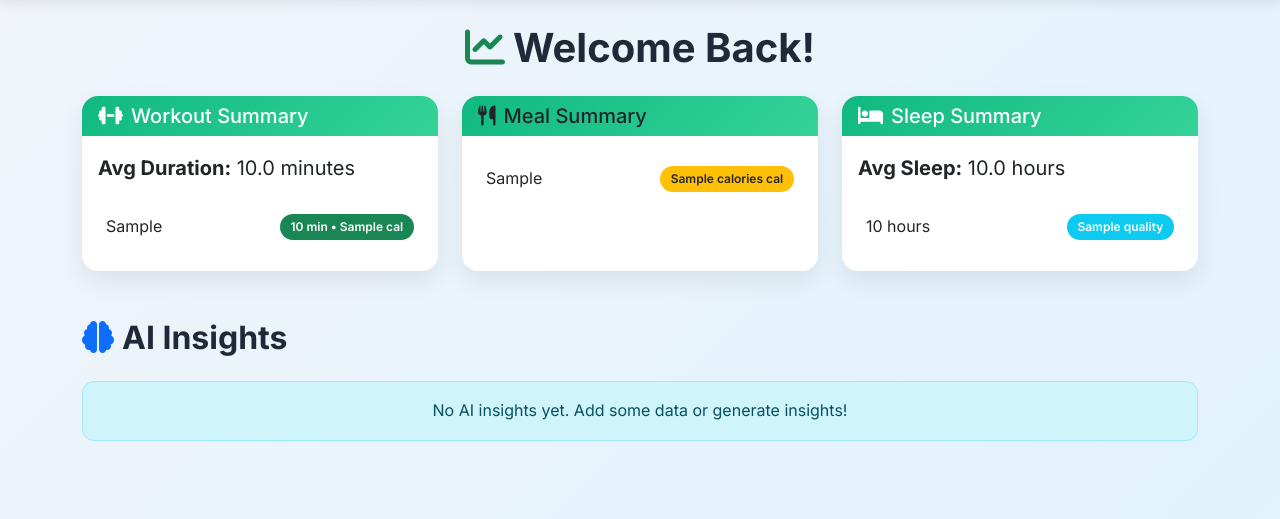
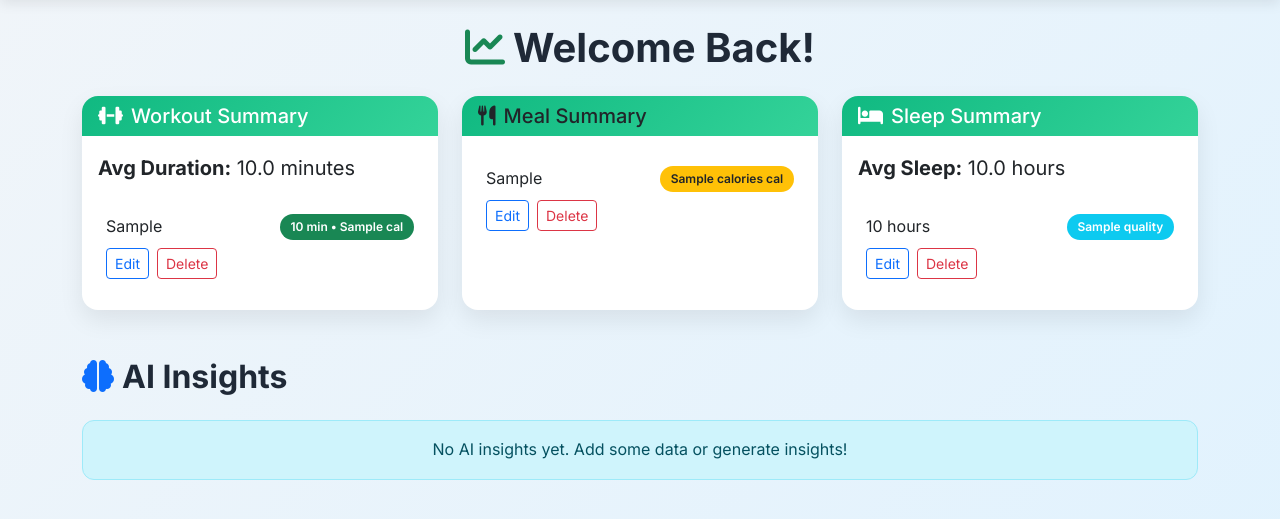
Before and after one commit to Hadiqa13/WellTrack-AI-Final-Project-, a Flask app: page / in a window 1280 px wide. Shown: the part 98-617 px from the top of the page. Run offline with Flask 3, Linux system fonts and the light colour scheme; the visitor is signed in with stand-in values (Sample User, id 1); a database or web service that is not in the repository returns one stand-in record (values such as "Sample title").

Commit message:
Added update and delete functionality

```diff
--- a/app.py
+++ b/app.py
@@ -2,6 +2,7 @@ from flask import Flask, render_template, request, redirect, url_for, jsonify, s
 from flask_cors import CORS
 from functools import wraps
 from werkzeug.security import generate_password_hash, check_password_hash
+from bson.objectid import ObjectId   # Used to work with MongoDB document IDs
 
 from config import Config
 from services.db import mongo
@@ -17,7 +18,7 @@ app = Flask(__name__)
 
 # Load values from config.py
 app.config.from_object(Config)
-
+print("MONGO_URI =", app.config.get("MONGO_URI"))
 # Secret key is needed for session/login
 app.secret_key = app.config.get("SECRET_KEY", "mysecret123")
 
@@ -30,7 +31,7 @@ mongo.init_app(app)
 
 # ------------------------
 # LOGIN REQUIRED DECORATOR
-# Protect pages that need login
+# This protects routes so only logged-in users can open them
 # ------------------------
 def login_required(f):
     @wraps(f)
@@ -126,24 +127,29 @@ def health():
 # ------------------------
 # DASHBOARD
 # Protected page
+# IMPORTANT:
+# We use find() without hiding _id
+# because _id is needed for edit/delete buttons
 # ------------------------
 @app.route("/")
 @app.route("/dashboard")
 @login_required
 def dashboard():
     try:
-        workouts = list(mongo.db.workouts.find({}, {"_id": 0}))
-        meals = list(mongo.db.meals.find({}, {"_id": 0}))
-        sleeps = list(mongo.db.sleeps.find({}, {"_id": 0}))
+        workouts = list(mongo.db.workouts.find())
+        meals = list(mongo.db.meals.find())
+        sleeps = list(mongo.db.sleeps.find())
     except Exception:
         workouts = []
         meals = []
         sleeps = []
 
+    # Calculate average workout duration
     avg_workout = round(
         sum(w.get("duration", 0) for w in workouts) / len(workouts), 2
     ) if workouts else 0
 
+    # Calculate average sleep duration
     avg_sleep = round(
         sum(s.get("duration", 0) for s in sleeps) / len(sleeps), 2
     ) if sleeps else 0
@@ -160,7 +166,6 @@ def dashboard():
 
 # ------------------------
 # ADD WORKOUT PAGE
-# Protected page
 # ------------------------
 @app.route("/add-workout", methods=["GET", "POST"])
 @login_required
@@ -188,8 +193,58 @@ def add_workout_page():
 
 
 # ------------------------
+# EDIT WORKOUT PAGE
+# Opens selected workout and updates it
+# ------------------------
+@app.route("/edit-workout/<id>", methods=["GET", "POST"])
+@login_required
+def edit_workout(id):
+    workout = mongo.db.workouts.find_one({"_id": ObjectId(id)})
+
+    if not workout:
+        return "Workout not found", 404
+
+    error = None
+
+    if request.method == "POST":
+        try:
+            updated_workout = {
+                "workout_type": request.form.get("workout_type"),
+                "duration": int(request.form.get("duration")),
+                "calories_burned": int(request.form.get("calories_burned", 0)),
+                "date": request.form.get("date"),
+                "created_by": session.get("user")
+            }
+
+            mongo.db.workouts.update_one(
+                {"_id": ObjectId(id)},
+                {"$set": updated_workout}
+            )
+
+            return redirect(url_for("dashboard"))
+        except Exception:
+            error = "Failed to update workout."
+
+    return render_template("edit_workout.html", workout=workout, error=error)
+
+
+# ------------------------
+# DELETE WORKOUT
+# Deletes selected workout from database
+# POST is safer for delete than GET
+# ------------------------
+@app.route("/delete-workout/<id>", methods=["POST"])
+@login_required
+def delete_workout(id):
+    try:
+        mongo.db.workouts.delete_one({"_id": ObjectId(id)})
+        return redirect(url_for("dashboard"))
+    except Exception:
+        return "Failed to delete workout", 500
+
+
+# ------------------------
 # ADD MEAL PAGE
-# Protected page
 # ------------------------
 @app.route("/add-meal", methods=["GET", "POST"])
 @login_required
@@ -215,8 +270,55 @@ def add_meal_page():
 
 
 # ------------------------
+# EDIT MEAL PAGE
+# Opens selected meal and updates it
+# ------------------------
+@app.route("/edit-meal/<id>", methods=["GET", "POST"])
+@login_required
+def edit_meal(id):
+    meal = mongo.db.meals.find_one({"_id": ObjectId(id)})
+
+    if not meal:
+        return "Meal not found", 404
+
+    error = None
+
+    if request.method == "POST":
+        try:
+            updated_meal = {
+                "meal_type": request.form.get("meal_type"),
+                "calories": int(request.form.get("calories")),
+                "created_by": session.get("user")
+            }
+
+            mongo.db.meals.update_one(
+                {"_id": ObjectId(id)},
+                {"$set": updated_meal}
+            )
+
+            return redirect(url_for("dashboard"))
+        except Exception:
+            error = "Failed to update meal."
+
+    return render_template("edit_meal.html", meal=meal, error=error)
+
+
+# ------------------------
+# DELETE MEAL
+# Deletes selected meal from database
+# ------------------------
+@app.route("/delete-meal/<id>", methods=["POST"])
+@login_required
+def delete_meal(id):
+    try:
+        mongo.db.meals.delete_one({"_id": ObjectId(id)})
+        return redirect(url_for("dashboard"))
+    except Exception:
+        return "Failed to delete meal", 500
+
+
+# ------------------------
 # ADD SLEEP PAGE
-# Protected page
 # ------------------------
 @app.route("/add-sleep", methods=["GET", "POST"])
 @login_required
@@ -242,7 +344,56 @@ def add_sleep_page():
 
 
 # ------------------------
+# EDIT SLEEP PAGE
+# Opens selected sleep record and updates it
+# ------------------------
+@app.route("/edit-sleep/<id>", methods=["GET", "POST"])
+@login_required
+def edit_sleep(id):
+    sleep = mongo.db.sleeps.find_one({"_id": ObjectId(id)})
+
+    if not sleep:
+        return "Sleep record not found", 404
+
+    error = None
+
+    if request.method == "POST":
+        try:
+            updated_sleep = {
+                "duration": float(request.form.get("duration")),
+                "quality": request.form.get("quality"),
+                "created_by": session.get("user")
+            }
+
+            mongo.db.sleeps.update_one(
+                {"_id": ObjectId(id)},
+                {"$set": updated_sleep}
+            )
+
+            return redirect(url_for("dashboard"))
+        except Exception:
+            error = "Failed to update sleep record."
+
+    return render_template("edit_sleep.html", sleep=sleep, error=error)
+
+
+# ------------------------
+# DELETE SLEEP
+# Deletes selected sleep record from database
+# ------------------------
+@app.route("/delete-sleep/<id>", methods=["POST"])
+@login_required
+def delete_sleep(id):
+    try:
+        mongo.db.sleeps.delete_one({"_id": ObjectId(id)})
+        return redirect(url_for("dashboard"))
+    except Exception:
+        return "Failed to delete sleep record", 500
+
+
+# ------------------------
 # REGISTER API BLUEPRINTS
+# These are your existing API routes
 # ------------------------
 app.register_blueprint(workout_bp)
 app.register_blueprint(meal_bp)
--- a/templates/dashboard.html
+++ b/templates/dashboard.html
@@ -20,11 +20,32 @@
             </div>
             <div class="card-body">
                 <p class="fs-5"><strong>Avg Duration:</strong> {{ avg_workout }} minutes</p>
+
                 <ul class="list-group list-group-flush">
                     {% for workout in workouts %}
-                    <li class="list-group-item d-flex justify-content-between align-items-center">
-                        <span>{{ workout['workout_type'] }}</span>
-                        <span class="badge bg-success">{{ workout['duration'] }} min • {{ workout.get('calories_burned', 0) }} cal</span>
+                    <li class="list-group-item">
+                        <!-- First row: workout info -->
+                        <div class="d-flex justify-content-between align-items-center">
+                            <span>{{ workout['workout_type'] }}</span>
+                            <span class="badge bg-success">
+                                {{ workout['duration'] }} min • {{ workout.get('calories_burned', 0) }} cal
+                            </span>
+                        </div>
+
+                        <!-- Second row: edit and delete buttons -->
+                        <div class="mt-2 d-flex gap-2">
+                            <!-- Edit button -->
+                            <a href="{{ url_for('edit_workout', id=workout['_id']) }}" class="btn btn-sm btn-outline-primary">
+                                Edit
+                            </a>
+
+                            <!-- Delete button -->
+                            <form action="{{ url_for('delete_workout', id=workout['_id']) }}" method="POST" style="display:inline;">
+                                <button type="submit" class="btn btn-sm btn-outline-danger">
+                                    Delete
+                                </button>
+                            </form>
+                        </div>
                     </li>
                     {% else %}
                     <li class="list-group-item text-muted">No workout data yet.</li>
@@ -43,9 +64,29 @@
             <div class="card-body">
                 <ul class="list-group list-group-flush">
                     {% for meal in meals %}
-                    <li class="list-group-item d-flex justify-content-between">
-                        <span>{{ meal['meal_type'] }}</span>
-                        <span class="badge bg-warning text-dark">{{ meal['calories'] }} cal</span>
+                    <li class="list-group-item">
+                        <!-- First row: meal info -->
+                        <div class="d-flex justify-content-between align-items-center">
+                            <span>{{ meal['meal_type'] }}</span>
+                            <span class="badge bg-warning text-dark">
+                                {{ meal['calories'] }} cal
+                            </span>
+                        </div>
+
+                        <!-- Second row: edit and delete buttons -->
+                        <div class="mt-2 d-flex gap-2">
+                            <!-- Edit button -->
+                            <a href="{{ url_for('edit_meal', id=meal['_id']) }}" class="btn btn-sm btn-outline-primary">
+                                Edit
+                            </a>
+
+                            <!-- Delete button -->
+                            <form action="{{ url_for('delete_meal', id=meal['_id']) }}" method="POST" style="display:inline;">
+                                <button type="submit" class="btn btn-sm btn-outline-danger">
+                                    Delete
+                                </button>
+                            </form>
+                        </div>
                     </li>
                     {% else %}
                     <li class="list-group-item text-muted">No meal data yet.</li>
@@ -63,11 +104,32 @@
             </div>
             <div class="card-body">
                 <p class="fs-5"><strong>Avg Sleep:</strong> {{ avg_sleep }} hours</p>
+
                 <ul class="list-group list-group-flush">
                     {% for sleep in sleeps %}
-                    <li class="list-group-item d-flex justify-content-between">
-                        <span>{{ sleep['duration'] }} hours</span>
-                        <span class="badge bg-info">{{ sleep.get('quality', 'N/A') }}</span>
+                    <li class="list-group-item">
+                        <!-- First row: sleep info -->
+                        <div class="d-flex justify-content-between align-items-center">
+                            <span>{{ sleep['duration'] }} hours</span>
+                            <span class="badge bg-info">
+                                {{ sleep.get('quality', 'N/A') }}
+                            </span>
+                        </div>
+
+                        <!-- Second row: edit and delete buttons -->
+                        <div class="mt-2 d-flex gap-2">
+                            <!-- Edit button -->
+                            <a href="{{ url_for('edit_sleep', id=sleep['_id']) }}" class="btn btn-sm btn-outline-primary">
+                                Edit
+                            </a>
+
+                            <!-- Delete button -->
+                            <form action="{{ url_for('delete_sleep', id=sleep['_id']) }}" method="POST" style="display:inline;">
+                                <button type="submit" class="btn btn-sm btn-outline-danger">
+                                    Delete
+                                </button>
+                            </form>
+                        </div>
                     </li>
                     {% else %}
                     <li class="list-group-item text-muted">No sleep data yet.</li>
```
Also changed, not shown: templates/edit_meal.html (added, +26 -0 lines), templates/edit_sleep.html (added, +26 -0 lines), templates/edit_workout.html (added, +32 -0 lines).
